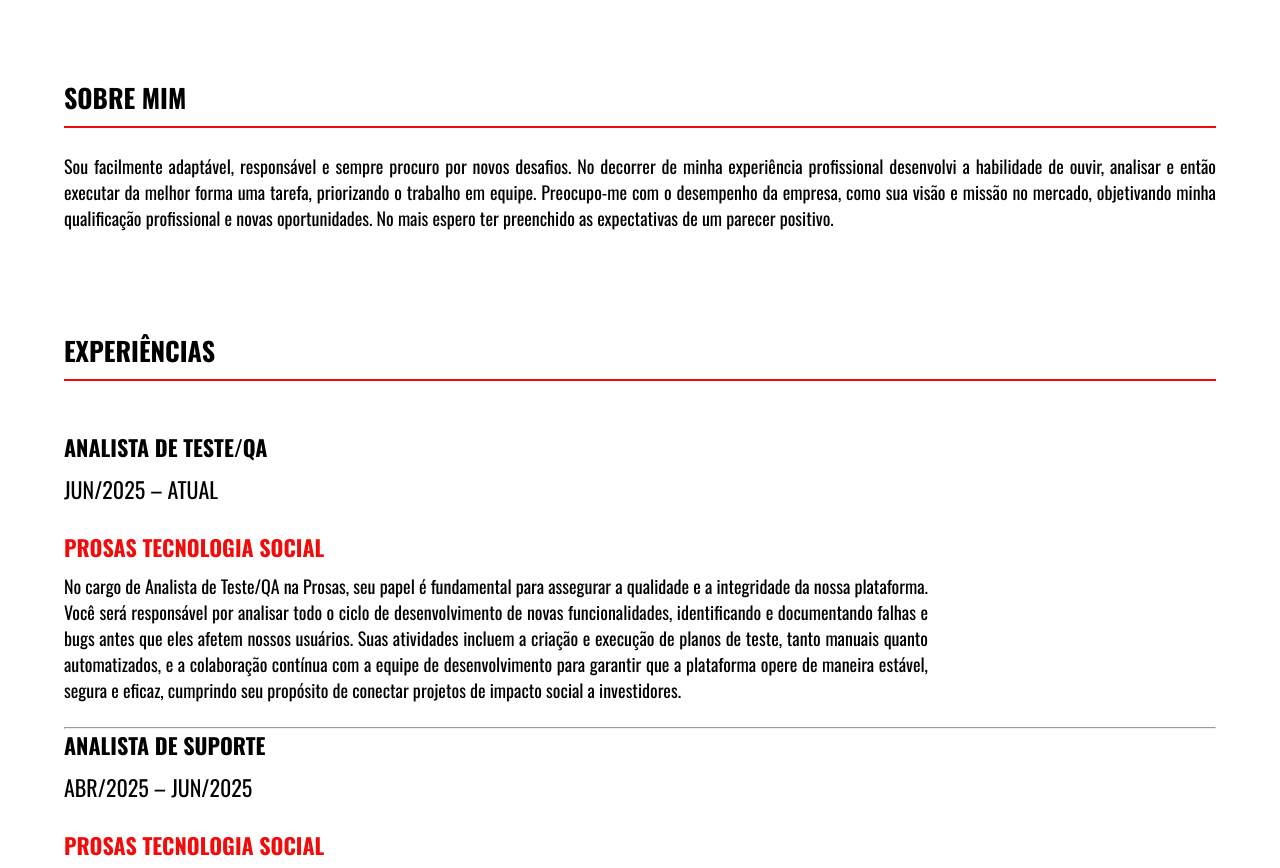
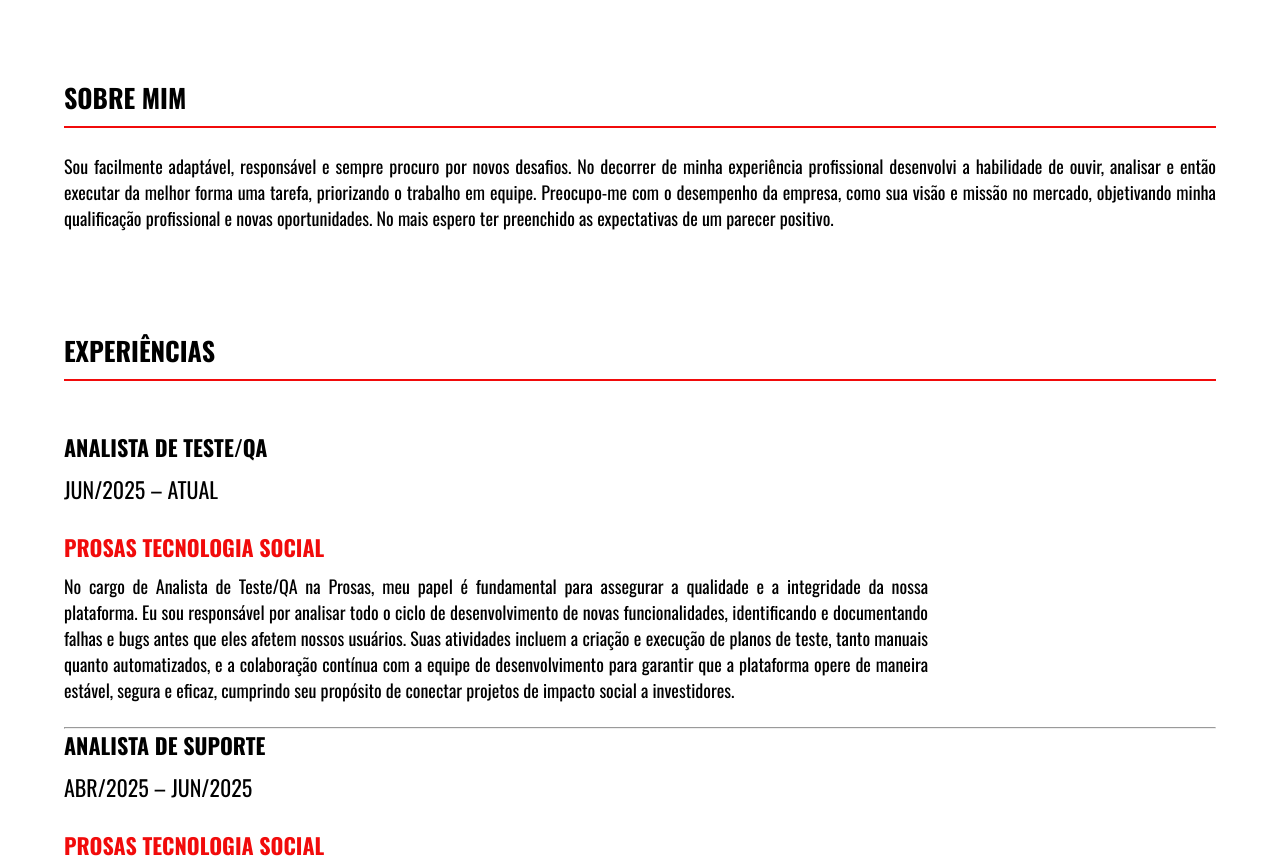
Before and after one commit to jaugustoguerra/meu-curriculo, a plain HTML site: page index.html in a window 1280 px wide. Shown: the part 198-1066 px from the top of the page. Drawn offline with nearby package versions, Linux system fonts and the light colour scheme.

Commit message:
Correção

```diff
--- a/index.html
+++ b/index.html
@@ -41,7 +41,7 @@
                     <div class="description">
                         <h2>Prosas Tecnologia Social</h2>
                         <p>
-                            No cargo de Analista de Teste/QA na Prosas, seu papel é fundamental para assegurar a qualidade e a integridade da nossa plataforma. Você será responsável por analisar todo o ciclo de desenvolvimento de novas funcionalidades, identificando e documentando falhas e bugs antes que eles afetem nossos usuários. Suas atividades incluem a criação e execução de planos de teste, tanto manuais quanto automatizados, e a colaboração contínua com a equipe de desenvolvimento para garantir que a plataforma opere de maneira estável, segura e eficaz, cumprindo seu propósito de conectar projetos de impacto social a investidores.
+                            No cargo de Analista de Teste/QA na Prosas, meu papel é fundamental para assegurar a qualidade e a integridade da nossa plataforma. Eu sou responsável por analisar todo o ciclo de desenvolvimento de novas funcionalidades, identificando e documentando falhas e bugs antes que eles afetem nossos usuários. Suas atividades incluem a criação e execução de planos de teste, tanto manuais quanto automatizados, e a colaboração contínua com a equipe de desenvolvimento para garantir que a plataforma opere de maneira estável, segura e eficaz, cumprindo seu propósito de conectar projetos de impacto social a investidores.
                         </p><br>
                     </div>
                     <hr>
```
